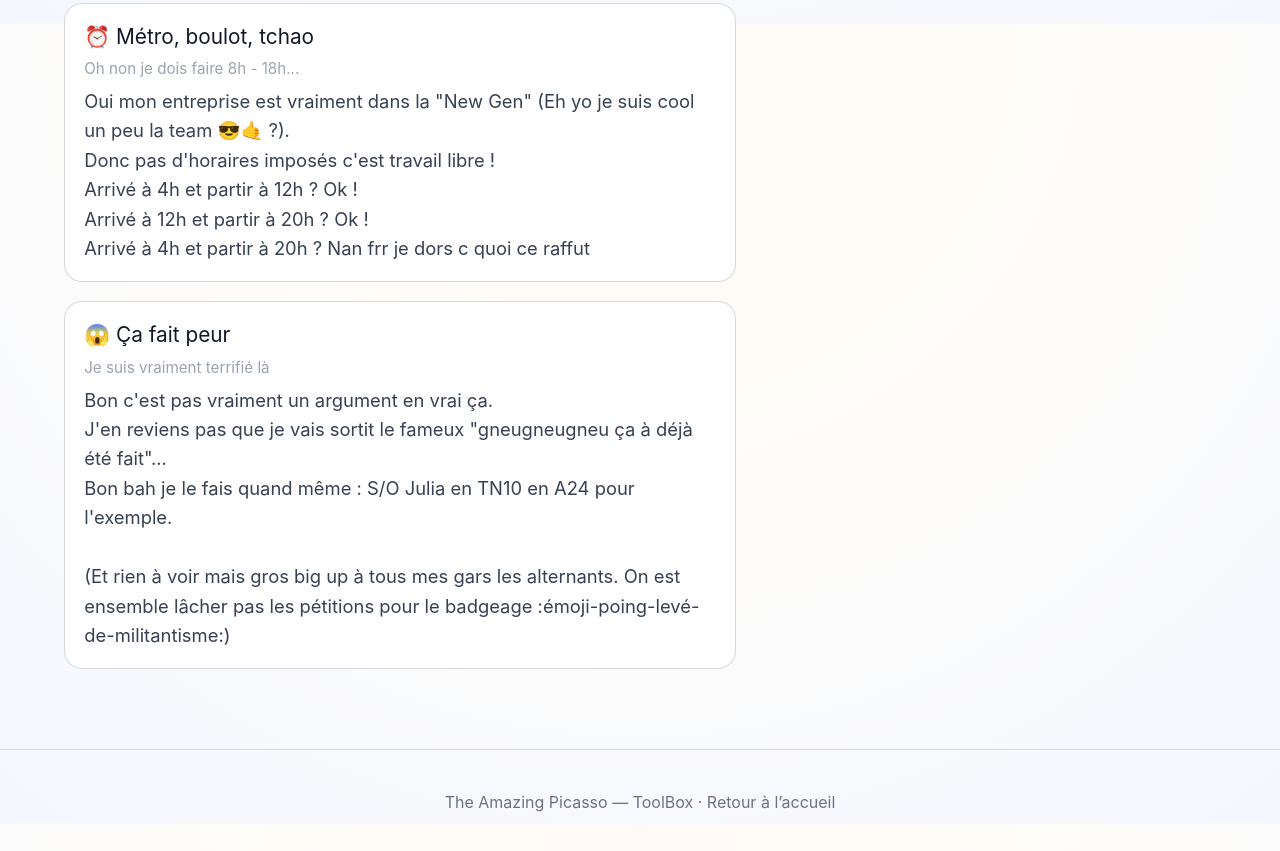
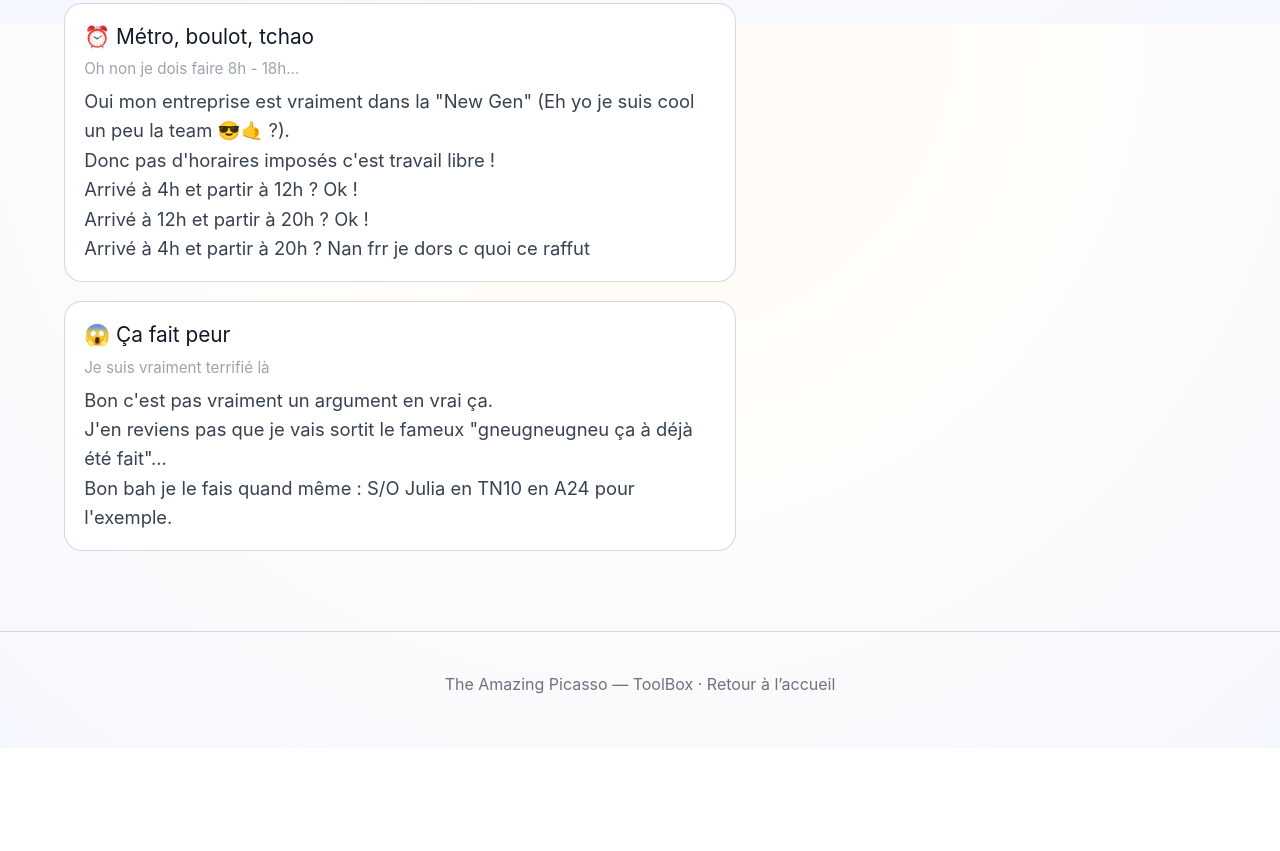
Before and after one commit to Piloow/TheAmazingPicasso, a website: page src/pages/bzdb56zdjjz34$.html in a window 1280 px wide. Shown: the part 6376-7227 px from the top of the page. After the commit the page ends 7124 px from the top, so only its background shows below. Drawn offline with Linux system fonts and the light colour scheme.

Commit message:
je sais plus

```diff
--- a/src/pages/bzdb56zdjjz34$.html
+++ b/src/pages/bzdb56zdjjz34$.html
@@ -723,7 +723,7 @@
                     <p class="section-subtitle">
                         Bon juste pour l'illustrer si ce n'est pas clair (je pense que ça va), voici une <i>mini version démo</i> ne comportant que le squelette et une fiche en exemple.
                         <br><br>Pour la demo : toutes les catégories (pages principales uniquement) + Catégorie Locaux avec les sous sections (Bar/Salle/Réserve/Extérieur) + fiche d'exemple pour la Machine à café.
-                        <br><br>(Et oui je sais c'est frustrant mais Rôme ne sait pas fait en 1 jours - c'était 5 jours ouvrés je crois - 🤓)
+                        <br><br>(Et oui je sais c'est frustrant on en veut plus mais Rôme ne sait pas fait en 1 jours - c'était 5 jours ouvrés je crois - 🤓)
                     </p>
                 </div>
 
@@ -883,7 +883,6 @@
                                     Bon c'est pas vraiment un argument en vrai ça.
                                     <br>J'en reviens pas que je vais sortit le fameux "gneugneugneu ça à déjà été fait"...
                                     <br>Bon bah je le fais quand même : S/O Julia en TN10 en A24 pour l'exemple.
-                                    <br><br>(Et rien à voir mais gros big up à tous mes gars les alternants. On est ensemble lâcher pas les pétitions pour le badgeage :émoji-poing-levé-de-militantisme:)
                                 </div>
                             </div>
                         </div>
@@ -1024,86 +1023,88 @@
                 animations: {
                     path: 'Animations',
                     h1: 'Animations',
-                    h2: 'Idées & continuité',
+                    h2: 'À compléter',
                     p: [
-                        '<strong>Objectif :</strong> booster l’animation sans surcharger la team, avec des formats récurrents et faciles à relancer.',
-                        'Relancer des formats interactifs (sondages, votes “quelle bière on garde ?”), et redonner vie aux télés.',
-                        'Travailler des concepts “low effort / high fun” : thèmes, playlists, mini-challenges, et idées réutilisables semestre après semestre.'
+                        'La catégorie <strong>Animations</strong> regroupe l’ensemble des idées, formats et pratiques liés à la vie événementielle du Pic.',
+                        'On y documente les animations récurrentes, les concepts qui fonctionnent, les formats faciles à relancer ainsi que les points de vigilance pour éviter l’essoufflement ou la surcharge de la team.',
+                        'L’objectif est de conserver une mémoire des animations passées afin de faciliter leur reprise, leur amélioration et leur adaptation aux envies des futurs semestres.'
                     ]
                 },
 
                 'appro-soft': {
                     path: 'Appro / Soft',
-                    h1: 'Appro',
-                    h2: 'Soft',
+                    h1: 'Appro Soft',
+                    h2: 'À compléter',
                     p: [
-                        'Toujours + d’outils pour suivre l’inventaire (Appro × Tréso) côté soft.',
-                        'Tableau simple : stocks, dates, alertes, et rotation.',
-                        'À terme : automatiser un minimum (exports / dashboard).'
+                        'La catégorie <strong>Appro – Soft</strong> centralise toutes les informations liées aux boissons non alcoolisées, au café et aux produits associés.',
+                        'Elle vise à documenter la gestion des stocks, la rotation des produits, les outils de suivi et les bonnes pratiques pour éviter ruptures, pertes et incohérences.',
+                        'L’objectif est de fournir une vision claire et partagée entre l’Appro et la Tréso, facilitant les décisions et la continuité d’une équipe à l’autre.'
                     ]
                 },
 
                 'appro-biere': {
                     path: 'Appro / Bière',
-                    h1: 'Appro',
-                    h2: 'Bière',
+                    h1: 'Appro Bière',
+                    h2: 'À compléter',
                     p: [
-                        'Même logique que soft : suivi propre, alertes, et outil partagé.',
-                        'Objectif : moins d’erreurs, plus de visibilité (et meilleure décision sur les rotations / nouveautés).'
+                        'La catégorie <strong>Appro – Bière</strong> regroupe l’ensemble des informations liées à la gestion des bières du Pic.',
+                        'Elle permet de documenter les références, les rotations, les nouveautés, les volumes, ainsi que les contraintes techniques liées au stockage et au tirage.',
+                        'L’objectif est d’améliorer la lisibilité des choix, d’anticiper les besoins et de garantir une gestion cohérente et durable.'
                     ]
                 },
 
                 communication: {
                     path: 'Communication',
                     h1: 'Communication',
-                    h2: 'Écrans & formats',
+                    h2: 'À compléter',
                     p: [
-                        'Relancer les visus interactifs sur les télés : sondages en live, messages utiles, prévention.',
-                        'Tester des formats “data fun” : une conso déclenche un visuel, stats du soir, etc.'
+                        'La catégorie <strong>Communication</strong> centralise les supports, formats et pratiques de diffusion utilisés au Pic.',
+                        'Elle regroupe les affiches, visuels, écrans, vidéos et idées de formats permettant d’informer, sensibiliser et animer la communauté.',
+                        'L’objectif est de conserver une cohérence visuelle et éditoriale tout en facilitant la réutilisation et l’amélioration des supports existants.'
                     ]
                 },
 
                 general: {
                     path: 'Général',
                     h1: 'Général',
-                    h2: 'Cadre & documents',
+                    h2: 'À compléter',
                     p: [
-                        'Mettre le règlement du Pic (et/ou autres documents : charte RGPD, charte conso alcool, etc.) à signer à l’inscription.',
-                        'Objectif : cadrer proprement et réduire les conflits / incompréhensions.'
+                        'La catégorie <strong>Général</strong> rassemble les informations transversales qui concernent l’ensemble du foyer.',
+                        'On y retrouve les règles, documents de référence, cadres réglementaires et informations essentielles au bon fonctionnement du Pic.',
+                        'L’objectif est de rendre ces éléments facilement accessibles afin de limiter les incompréhensions et de poser un cadre clair pour tous.'
                     ]
                 },
 
                 informatique: {
                     path: 'Informatique',
                     h1: 'Informatique',
-                    h2: 'Outils & BI',
+                    h2: 'À compléter',
                     p: [
-                        'Toujours + d’outils pour suivre l’inventaire (Appro × Tréso).',
-                        'Rapport BI pour suivre un peu tout (ventes, pertes, tops, tendances).',
-                        'L’application (évidemment).',
-                        'Et la vraie question : on passe sur GitLab ou quoi la team ?'
+                        'La catégorie <strong>Informatique</strong> regroupe tous les outils numériques utilisés au Pic.',
+                        'Elle documente les applications, scripts, dashboards, accès et pratiques techniques nécessaires au suivi des ventes, des stocks et de l’activité.',
+                        'L’objectif est de sécuriser l’usage des outils, faciliter leur maintenance et éviter la perte de connaissances techniques entre les équipes.'
                     ]
                 },
 
                 presidence: {
                     path: 'Présidence',
                     h1: 'Présidence',
-                    h2: 'Transmission & continuité',
+                    h2: 'À compléter',
                     p: [
-                        'Centraliser le savoir critique : procédures, checklists, contacts, plans B.',
-                        'Objectif : éviter que les infos se perdent et rendre la passation “plug & play”.'
+                        'La catégorie <strong>Présidence</strong> centralise les informations critiques liées à la gestion globale du foyer.',
+                        'Elle vise à documenter les responsabilités, les procédures clés, les contacts importants et les points de vigilance du rôle.',
+                        'L’objectif est d’assurer une transmission claire et structurée afin de sécuriser la continuité du Pic d’un mandat à l’autre.'
                     ]
                 },
 
                 tresorerie: {
                     path: 'Trésorerie',
                     h1: 'Trésorerie',
-                    h2: 'Organisation & audit',
+                    h2: 'À compléter',
                     p: [
-                        'Mettre à jour fiche d’emprunt (prix etc.).',
-                        'Système clean pour ranger archives / classeurs / factures.',
-                        'Audit poussé : achats/ventes par catégories et par articles (utilité d’un outil type Power BI).',
-                        'Formation début de semestre pour éviter le max de soucis.'
+                        'La catégorie <strong>Trésorerie</strong> regroupe toutes les informations liées à la gestion financière du Pic.',
+                        'Elle documente les procédures comptables, le suivi des comptes, les outils d’analyse et les bonnes pratiques pour assurer une gestion saine.',
+                        'L’objectif est de renforcer la transparence, faciliter les audits internes et sécuriser la passation financière entre semestres.'
                     ]
                 },
 
@@ -1364,8 +1365,8 @@
                     h1: 'Locaux',
                     h2: 'Extérieur',
                     p: [
-                        'L’<strong>extérieur</strong> : matériel dehors, protection pluie, déco, zones de jeu, et logistique printemps/été.',
-                        'Objectif : rendre l’extérieur “plug & play”.'
+                        'L’<strong>extérieur</strong> : matériel dehors, protection pluie, déco, zones extérieures et logistique printemps/été.',
+                        'Objectif : sortir et prendre une douche ça fait du bien.'
                     ]
                 }
             };
```
Also changed, not shown: src/index.html (+1 -1 lines).
